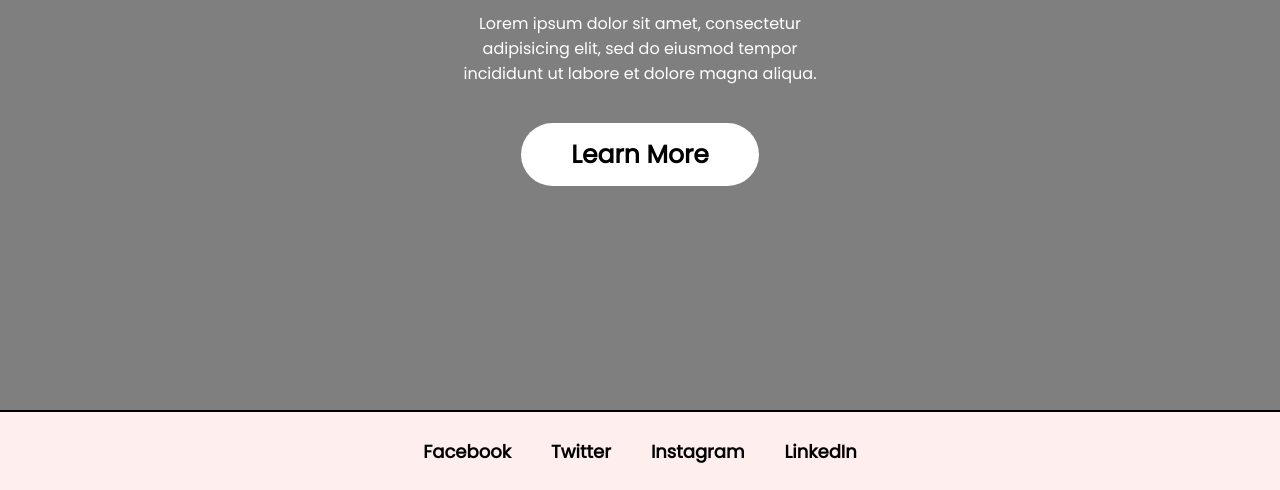
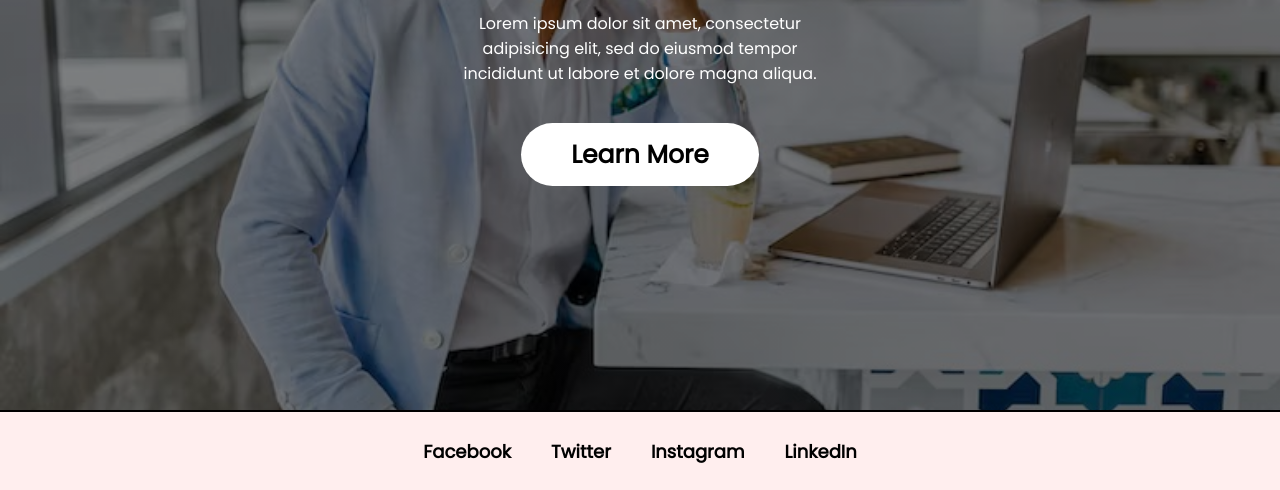
Before and after one commit to A-Shaukat/Welcome-Travel-Agency, a plain HTML site: page index.html in a window 1280 px wide. Shown: the part 390-880 px from the top of the page. Drawn offline with Linux system fonts and the light colour scheme.

Commit message:
Update index.html

```diff
--- a/index.html
+++ b/index.html
@@ -8,7 +8,7 @@
 	<link rel="stylesheet" type="text/css" href="style.css">
 	<style>
 		body {
-			background-image: url('/Images/background.jpg'); /* Replace 'background.jpg' with your image file's path */
+			background-image: url('background.jpg'); /* Replace 'background.jpg' with your image file's path */
 			background-size: cover; /* This makes the background image cover the entire viewport */
 			background-repeat: no-repeat; /* Prevent background image from repeating */
 		}
```
